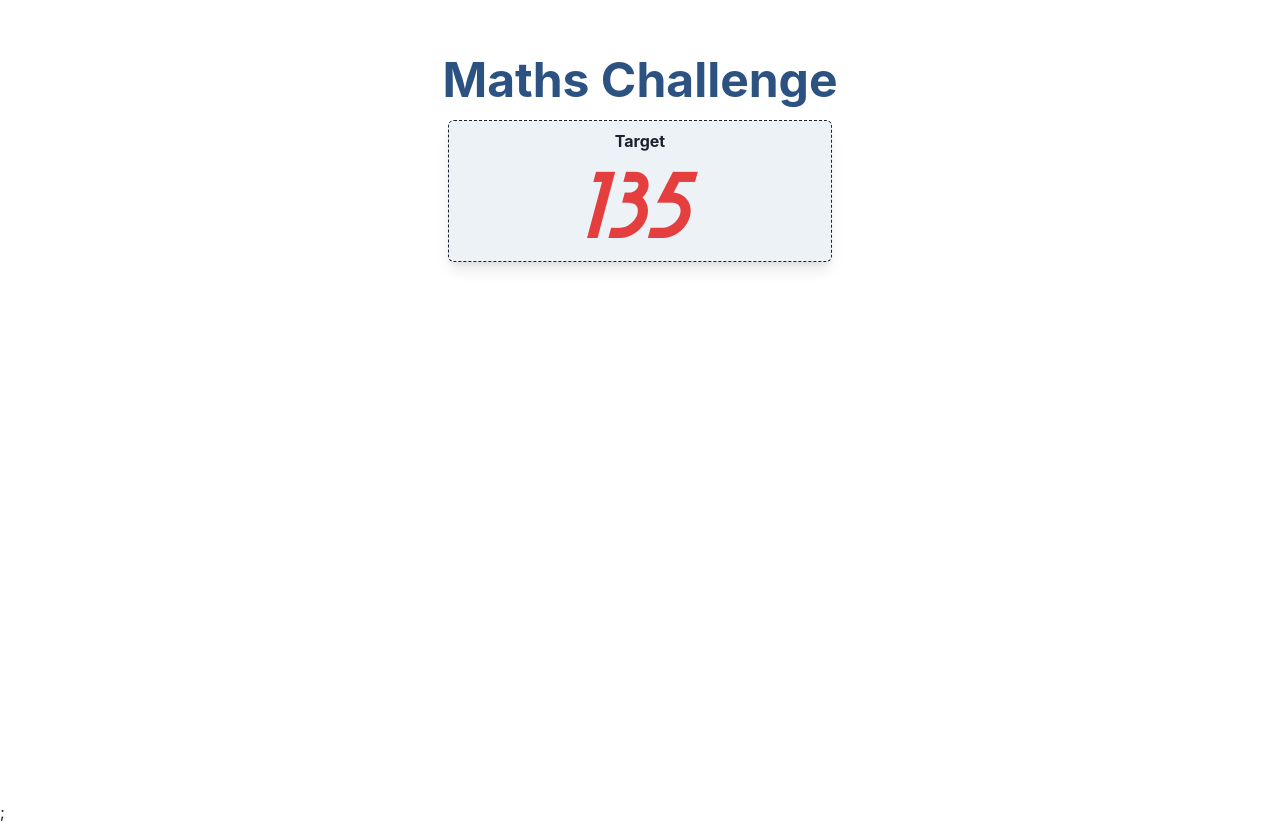
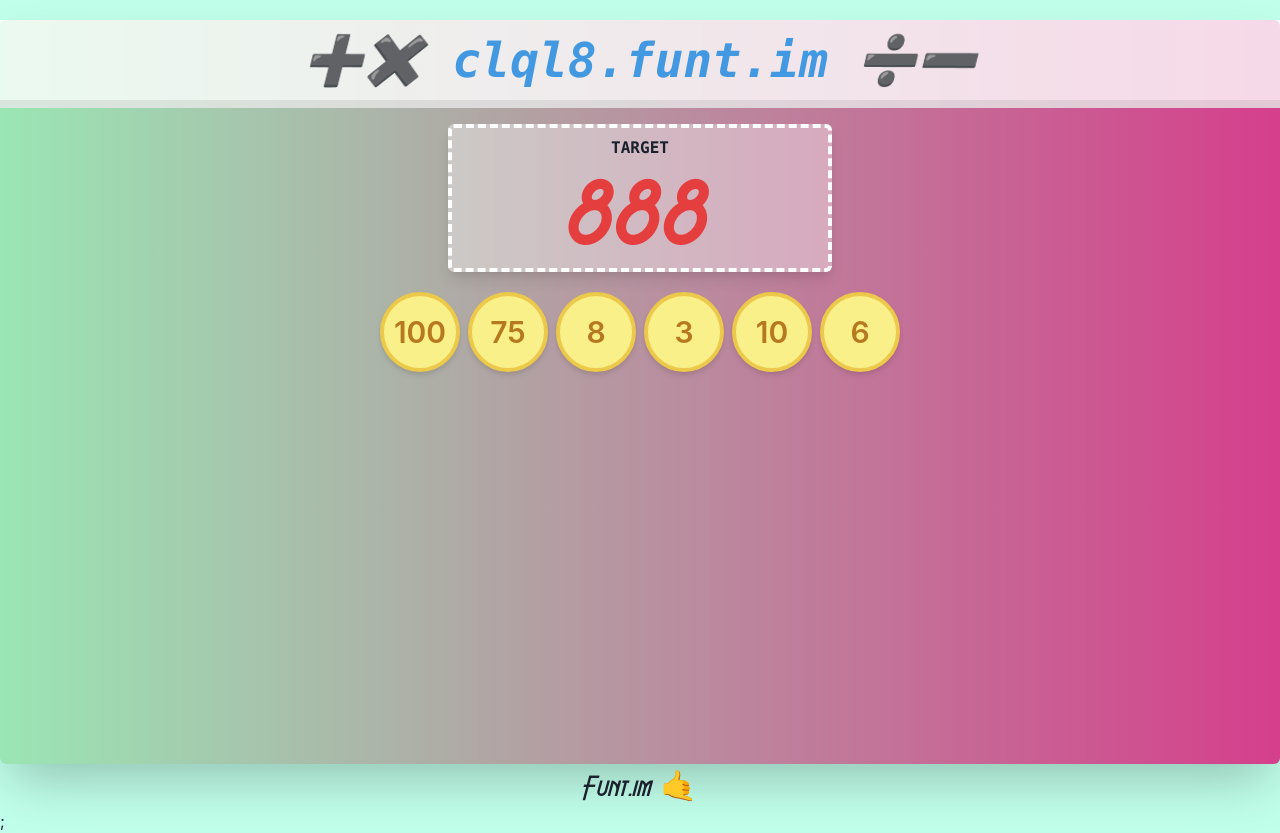
Before and after one commit to bhison/maths-challenge, a Next.js app: page / in a window 1280 px wide. Built offline with nearby package versions, Linux system fonts and the light colour scheme.

Commit message:
looking nice

```diff
--- a/global.css
+++ b/global.css
@@ -8,3 +8,12 @@
 .funt {
     font-family: 'funt';
 }
+
+html, body {
+    overflow: hidden;
+}
+
+body, html, #__next{
+    background-color: rgb(192, 255, 234) !important;
+
+}
--- a/pages/index.tsx
+++ b/pages/index.tsx
@@ -1,4 +1,4 @@
-import { Container, Heading } from "@chakra-ui/react";
+import { Container, Heading, Text } from "@chakra-ui/react";
 import Head from "next/head";
 import Game from "../src/sections/game";
 
@@ -6,23 +6,37 @@ const IndexPage = () => {
   return (
     <>
       <Head>
-        <title>Maths Challenge</title>
+        <title>The Great Funt.im Maths Challenge</title>
         <meta name="viewport" content="initial-scale=1.0, width=device-width" />
       </Head>
-      <Container maxW="container.xl" h="90vh" my="5vh" p={0}>
+      <Container
+        mt="5"
+        maxW={["90vw", "container.lg", "container.xl"]}
+        h="93vh"
+        p={0}
+        bgGradient="linear(to-r, green.200, pink.500)"
+        borderRadius="md"
+        shadow="2xl"
+      >
         <Heading
           w="full"
-          h={20}
-          m={0}
           py={4}
           textAlign="center"
-          color={"blue.700"}
+          color="blue.400"
+          bg="whiteAlpha.800"
           size="2xl"
+          fontStyle="italic"
+          fontFamily="mono"
+          borderBottom="8px"
+          borderColor="blackAlpha.200"
         >
-          Maths Challenge
+          ➕✖️ clql8.funt.im ➗➖
         </Heading>
         <Game />
       </Container>
+      <Text w="full" textAlign="center" fontFamily="funt" fontSize="3xl">
+        Funt.im 🤙
+      </Text>
     </>
   );
 };
--- /dev/null
+++ b/src/components/startingNumber.tsx
@@ -0,0 +1,28 @@
+import { Button } from "@chakra-ui/react";
+
+const StartingNumber = ({ value }: { value: number }) => {
+  return (
+    <Button
+      border="4px"
+      borderColor="yellow.400"
+      borderRadius="full"
+      bg="yellow.200"
+      p="4"
+      h="20"
+      w="20"
+      _hover={{
+        background: "yellow.300",
+      }}
+      _active={{
+        background: "yellow.100",
+      }}
+      color="yellow.600"
+      fontSize="3xl"
+      shadow="md"
+    >
+      {value}
+    </Button>
+  );
+};
+
+export default StartingNumber;
--- a/src/sections/game.tsx
+++ b/src/sections/game.tsx
@@ -1,23 +1,34 @@
-import { Box, Container, Text } from "@chakra-ui/react";
+import { Box, Container, HStack, Text } from "@chakra-ui/react";
+import StartingNumber from "../components/startingNumber";
 
 const Game = () => {
   return (
-    <Container maxW="container.lg">
+    <Container minW="full" py="4" bg="transparent">
       <Box
         pt="2"
         w="sm"
-        border="1px"
+        maxW="80vw"
+        border="4px"
         borderStyle="dashed"
+        borderColor="white"
         shadow="lg"
         mx="auto"
-        bg="gray.100"
+        mb="5"
+        bg="whiteAlpha.500"
         borderRadius="md"
       >
-        <Text w="full" textAlign="center" fontWeight="bold">
-          Target
+        <Text
+          w="full"
+          textAlign="center"
+          fontWeight="bold"
+          bg="transparent"
+          fontFamily="mono"
+        >
+          TARGET
         </Text>
         <Text
-          fontSize="9xl"
+          bg="transparent"
+          fontSize={["8xl", "9xl", "9xl"]}
           w="full"
           textAlign="center"
           fontFamily="funt"
@@ -25,8 +36,19 @@ const Game = () => {
           mt="-5"
           color="red.500"
         >
-          135
+          888
         </Text>
+      </Box>
+      <Box></Box>
+      <Box bg="transparent">
+        <HStack mx="auto" align="center" justify="center" bg="transparent">
+          <StartingNumber value={100} />
+          <StartingNumber value={75} />
+          <StartingNumber value={8} />
+          <StartingNumber value={3} />
+          <StartingNumber value={10} />
+          <StartingNumber value={6} />
+        </HStack>
       </Box>
     </Container>
   );
```
Also changed, not shown: public/images/bg.png (added).
